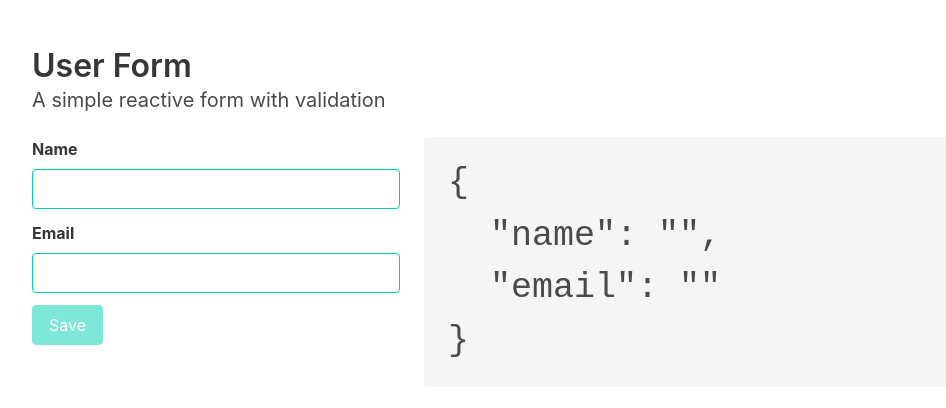
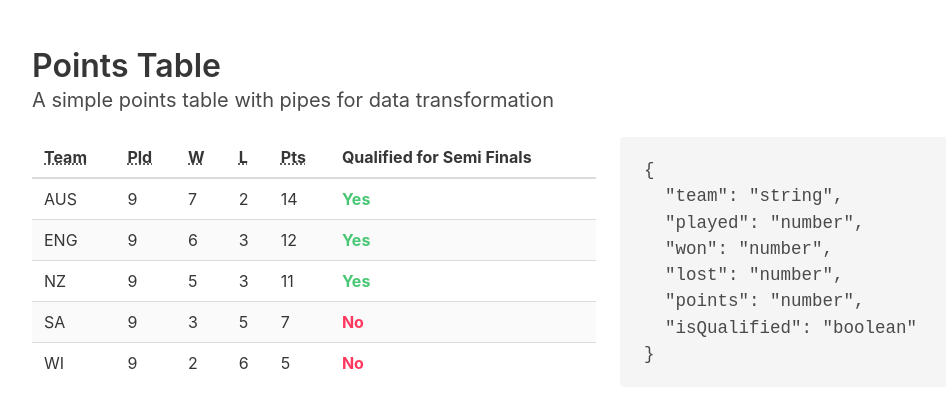
Before and after one commit to fiyazbinhasan/ng-playground, an Angular app: page / in a window 1280 px wide. Shown: the top 408 px of the page, without its empty margins (32-978 px from the left). Built offline with nearby package versions, Linux system fonts and the light colour scheme.

Commit message:
yes or no pipe added

```diff
--- a/src/app/app.component.html
+++ b/src/app/app.component.html
@@ -1,8 +1,8 @@
 <div class="section">
   <div class="container">
-    <h1 class="title">User Form</h1>
+    <h1 class="title">Points Table</h1>
     <h2 class="subtitle">
-      A simple reactive form with validation
+      A simple points table with pipes for data transformation
     </h2>
     <app-user></app-user>
   </div>
--- a/src/app/app.module.ts
+++ b/src/app/app.module.ts
@@ -5,9 +5,10 @@ import { ReactiveFormsModule } from "@angular/forms";
 import { AppRoutingModule } from "./app-routing.module";
 import { AppComponent } from "./app.component";
 import { UserComponent } from "./user/user.component";
+import { YesNoPipe } from "./shared/yes-no.pipe";
 
 @NgModule({
-  declarations: [AppComponent, UserComponent],
+  declarations: [AppComponent, UserComponent, YesNoPipe],
   imports: [BrowserModule, ReactiveFormsModule, AppRoutingModule],
   providers: [],
   bootstrap: [AppComponent]
--- /dev/null
+++ b/src/app/shared/yes-no.pipe.ts
@@ -0,0 +1,10 @@
+import { Pipe, PipeTransform } from "@angular/core";
+
+@Pipe({
+  name: "yesNo"
+})
+export class YesNoPipe implements PipeTransform {
+  transform(value: any, ...args: any[]): any {
+    return value ? "Yes" : "No";
+  }
+}
--- a/src/app/user/user.component.html
+++ b/src/app/user/user.component.html
@@ -1,57 +1,37 @@
 <div class="columns">
-  <div class="column is-one-third">
-    <form [formGroup]="userForm" (ngSubmit)="onSubmit()" novalidate>
-      <div class="field">
-        <label class="label" for="name">Name</label>
-        <div class="control">
-          <input
-            class="input is-primary"
-            type="text"
-            id="name"
-            formControlName="name"
-          />
-          <div *ngIf="name.invalid && (name.dirty || name.touched)">
-            <p class="help is-danger" *ngIf="name.errors.required">
-              Name is required.
-            </p>
-          </div>
-        </div>
-      </div>
-
-      <div class="field">
-        <label class="label" for="email">Email</label>
-        <div class="control">
-          <input
-            class="input is-primary"
-            type="email"
-            id="email"
-            formControlName="email"
-          />
-          <div *ngIf="email.invalid && (email.dirty || email.touched)">
-            <p class="help is-danger" *ngIf="email.errors.required">
-              Email is required.
-            </p>
-            <p class="help is-danger" *ngIf="email.errors.email">
-              Email is not valid.
-            </p>
-          </div>
-        </div>
-      </div>
-
-      <div class="field">
-        <div class="control">
-          <button
-            class="button is-primary"
-            type="submit"
-            [disabled]="userForm.pristine || userForm.invalid"
+  <div class="column is-half">
+    <table class="table is-fullwidth is-hoverable is-striped">
+      <thead>
+        <tr>
+          <th><abbr title="Team Name">Team</abbr></th>
+          <th><abbr title="Played">Pld</abbr></th>
+          <th><abbr title="Won">W</abbr></th>
+          <th><abbr title="Lost">L</abbr></th>
+          <th><abbr title="Points">Pts</abbr></th>
+          <th>Qualified for Semi Finals</th>
+        </tr>
+      </thead>
+      <tbody>
+        <tr *ngFor="let item of data">
+          <td>{{ item.team }}</td>
+          <td>{{ item.played }}</td>
+          <td>{{ item.won }}</td>
+          <td>{{ item.lost }}</td>
+          <td>{{ item.points }}</td>
+          <td
+            [ngStyle]="{
+              color: item.isQualified
+                ? 'hsl(141, 53%, 53%)'
+                : 'hsl(348, 100%, 61%)'
+            }"
           >
-            Save
-          </button>
-        </div>
-      </div>
-    </form>
+            <b>{{ item.isQualified | yesNo }}</b>
+          </td>
+        </tr>
+      </tbody>
+    </table>
   </div>
   <div class="column">
-    <pre class="user-pre">{{ userForm.value | json }}</pre>
+    <pre class="user-pre">{{ structure | json }}</pre>
   </div>
 </div>
--- a/src/app/user/user.component.scss
+++ b/src/app/user/user.component.scss
@@ -1,5 +1,5 @@
 .user-pre {
   height: 100%;
-  font-size: 35px;
+  font-size: 17.5px;
   border-radius: 4px;
 }
--- a/src/app/user/user.component.ts
+++ b/src/app/user/user.component.ts
@@ -12,30 +12,60 @@ import {
   styleUrls: ["./user.component.scss"]
 })
 export class UserComponent implements OnInit {
-  userForm: FormGroup;
-
-  get name() {
-    return this.userForm.get("name");
-  }
-
-  get email() {
-    return this.userForm.get("email");
-  }
-
-  constructor(private fb: FormBuilder) {}
+  structure: any;
+  data: Array<any>;
 
   ngOnInit() {
-    this.createForm();
-  }
+    this.structure = {
+      team: "string",
+      played: "number",
+      won: "number",
+      lost: "number",
+      points: "number",
+      isQualified: "boolean"
+    };
 
-  createForm() {
-    this.userForm = this.fb.group({
-      name: ["", [Validators.required]],
-      email: ["", [Validators.required, Validators.email]]
-    });
-  }
-
-  onSubmit() {
-    console.log(this.userForm.value);
+    this.data = [
+      {
+        team: "AUS",
+        played: 9,
+        won: 7,
+        lost: 2,
+        points: 14,
+        isQualified: true
+      },
+      {
+        team: "ENG",
+        played: 9,
+        won: 6,
+        lost: 3,
+        points: 12,
+        isQualified: true
+      },
+      {
+        team: "NZ",
+        played: 9,
+        won: 5,
+        lost: 3,
+        points: 11,
+        isQualified: true
+      },
+      {
+        team: "SA",
+        played: 9,
+        won: 3,
+        lost: 5,
+        points: 7,
+        isQualified: false
+      },
+      {
+        team: "WI",
+        played: 9,
+        won: 2,
+        lost: 6,
+        points: 5,
+        isQualified: false
+      }
+    ];
   }
 }
```
